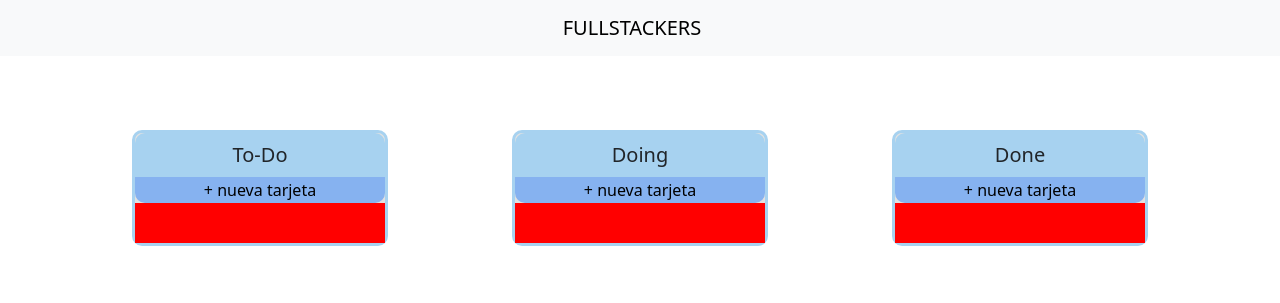
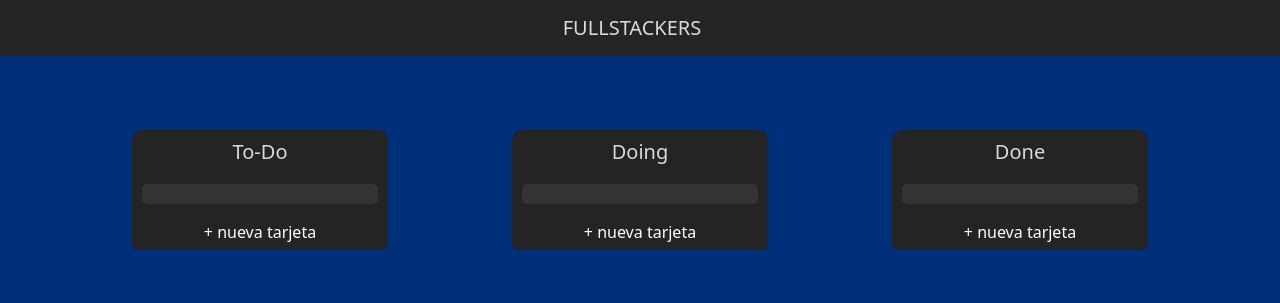
Before and after one commit to kevinsuoc/Fullstackers-Producto-1, a plain HTML site: page index.html in a window 1280 px wide. Drawn offline with nearby package versions, Linux system fonts and the light colour scheme.

Commit message:
Now tasks are created on the column you click from. Changed the colours to dark-mode

```diff
--- a/Scripts/Interfaz2.js
+++ b/Scripts/Interfaz2.js
@@ -1,4 +1,13 @@
 // INTERFAZ 2: Validación y creación de tareas
+
+const createTaskModal = document.getElementById("createTaskModal");
+
+let buttonColumnSource = null;
+
+createTaskModal.addEventListener("show.bs.modal", (event) => {
+    buttonColumnSource = event.relatedTarget.getAttribute("data-click-source");
+});
+
 const form = document.getElementById('taskForm');
 
 form.addEventListener('submit', function(event) {
@@ -43,7 +52,13 @@ form.addEventListener('submit', function(event) {
 
     // Si todo es válido, crear nueva tarea
     if (isValid) {
-        const taskList = document.getElementById('column1'); // Agregar a la primera columna
+        switch(buttonColumnSource){
+            case "todo": taskList = document.getElementById("todo-tasks"); break;
+            case "doing": taskList = document.getElementById("doing-tasks"); break;
+            case "done": taskList = document.getElementById("done-tasks"); break;
+            default: taskList = document.getElementById("todo-tasks");
+        }
+
         const newTask = document.createElement('div');
         newTask.className = 'task card p-2 mb-2';
         newTask.draggable = true;
@@ -69,6 +84,7 @@ form.addEventListener('submit', function(event) {
 
         // Cerrar modal
         const modal = bootstrap.Modal.getInstance(document.getElementById('addTaskModal'));
-        modal.hide();
+        if (modal)
+            modal.hide();
     }
 });
--- a/Scripts/Interfaz3.js
+++ b/Scripts/Interfaz3.js
@@ -28,7 +28,6 @@ ondrop = (event) => {
 
     // Searchs the tree upwards until it finds a "task" or tasks column, "tasks".
     while (dropTarget && !(dropTarget.classList.contains("tasks") || dropTarget.classList.contains("task"))) {
-        console.log(dropTarget);
         dropTarget = dropTarget.parentNode;
     }
 
@@ -85,22 +84,3 @@ document.getElementById('editTaskForm').addEventListener('submit', function(even
     const modal = bootstrap.Modal.getInstance(document.getElementById('editTaskModal'));
     modal.hide();
 });
-
-
-let columnToRename = '';
-
-function openRenameModal(columnId) {
-    columnToRename = columnId; // Almacenar la columna que se va a renombrar
-    const modal = new bootstrap.Modal(document.getElementById('renameColumnModal'));
-    modal.show();
-}
-
-document.getElementById('confirmRenameButton').addEventListener('click', function() {
-    const newColumnName = document.getElementById('newColumnName').value;
-    const columnElement = document.getElementById(columnToRename);
-    if (columnElement && newColumnName) {
-        columnElement.querySelector('h5').childNodes[0].nodeValue = newColumnName; // Cambiar el nombre de la columna
-    }
-    const modal = bootstrap.Modal.getInstance(document.getElementById('renameColumnModal'));
-    modal.hide();
-});
--- a/index.html
+++ b/index.html
@@ -9,19 +9,13 @@
 </head>
 
 <body>
-    <!-- Navbar: BS Component -->
-    <!-- bg-body-tertiary: BS color -->
-    <!-- container-fluid: width 100% -->
-    <!-- d-flex: makes flex -->
-    <!-- justify-content-center: flex center -->
-    <nav class="navbar bg-body-tertiary">
+    <nav class="navbar">
         <div class="container-fluid d-flex justify-content-center">
             <a class="navbar-brand">FULLSTACKERS</a>
         </div>
     </nav>
 
     <!-- Pantalla de Dashboard -->
-    <!-- mt-x: sets top margin -->
     <!--
     <div class="container mt-4 text-center">
         <h2>Dashboard</h2>
@@ -56,16 +50,8 @@
         </div>
     </div> -->
 
-    <!-- Botón para agregar nueva tarea -->
-    <!--
-    <div class="container mt-4 text-center">
-        <button type="button" class="btn btn-primary" data-bs-toggle="modal" data-bs-target="#addTaskModal">
-            Añadir Nueva Tarea
-        </button>
-    </div> -->
-
     <!-- Modal para agregar una nueva tarea -->
-    <div class="modal createTaskModal" tabindex="-1" aria-labelledby="createTaskModalLabel" aria-hidden="true">
+    <div class="modal" id="createTaskModal" tabindex="-1" aria-labelledby="createTaskModalLabel" aria-hidden="true">
         <div class="modal-dialog">
             <div class="modal-content">
                 <div class="modal-header">
@@ -102,8 +88,7 @@
     </div>
 
 
-     <!-- Modal de Confirmación de Eliminación -->
-    <!--
+    <!-- Modal de Confirmación de Eliminación -->
     <div class="modal fade" id="confirmDeleteModal" tabindex="-1" aria-labelledby="confirmDeleteModalLabel" aria-hidden="true">
         <div class="modal-dialog">
             <div class="modal-content">
@@ -120,10 +105,9 @@
                 </div>
             </div>
         </div>
-    </div> -->
+    </div>
 
     <!-- Modal para editar una tarea existente -->
-    <!--
     <div class="modal fade" id="editTaskModal" tabindex="-1" aria-labelledby="editTaskModalLabel" aria-hidden="true">
         <div class="modal-dialog">
             <div class="modal-content">
@@ -158,54 +142,34 @@
                 </div>
             </div>
         </div>
-    </div> -->
+    </div>
 
     <!-- Contenedor de columnas -->
     <div class="container mt-4">
         <div class="row">
-            <div class="col" id="column1">
+            <div class="col">
                 <div class="column">
                     <h5 class="column-name">To-Do</h5>
-                    <button type="button" class="create-task-button" data-bs-toggle="modal" data-bs-target=".createTaskModal">+ nueva tarjeta</button>
-                    <div class="tasks"></div>
+                    <div class="tasks" id="todo-tasks"></div>
+                    <button type="button" class="create-task-button btn btn-primary" data-click-source="todo" data-bs-toggle="modal" data-bs-target="#createTaskModal">+ nueva tarjeta</button>
                 </div>
             </div>
-            <div class="col" id="column2">
+            <div class="col">
                 <div class="column">
                     <h5 class="column-name">Doing</h5>
-                    <button type="button" class="create-task-button" data-bs-toggle="modal" data-bs-target=".createTaskModal">+ nueva tarjeta</button>
-                    <div class="tasks"></div>
+                    <div class="tasks" id="doing-tasks"></div>
+                    <button type="button" class="create-task-button btn btn-primary" data-click-source="doing" data-bs-toggle="modal" data-bs-target="#createTaskModal">+ nueva tarjeta</button>
                 </div>
             </div>
-            <div class="col" id="column3">
+            <div class="col">
                 <div class="column">
                     <h5 class="column-name">Done</h5>
-                    <button type="button" class="create-task-button" data-bs-toggle="modal" data-bs-target=".createTaskModal">+ nueva tarjeta</button>
-                    <div class="tasks"></div>
+                    <div class="tasks" id="done-tasks"></div>
+                    <button type="button" class="create-task-button btn btn-primary" data-click-source="done" data-bs-toggle="modal" data-bs-target="#createTaskModal">+ nueva tarjeta</button>
                 </div>
             </div>
         </div>
     </div>
-
-    <!-- Modal para renombrar columna -->
-    <!--
-    <div class="modal fade" id="renameColumnModal" tabindex="-1" aria-labelledby="renameColumnModalLabel" aria-hidden="true">
-        <div class="modal-dialog">
-            <div class="modal-content">
-                <div class="modal-header">
-                    <h5 class="modal-title" id="renameColumnModalLabel">Renombrar Columna</h5>
-                    <button type="button" class="btn-close" data-bs-dismiss="modal" aria-label="Close"></button>
-                </div>
-                <div class="modal-body">
-                    <input type="text" id="newColumnName" class="form-control" placeholder="Nuevo nombre de columna">
-                </div>
-                <div class="modal-footer">
-                    <button type="button" class="btn btn-secondary" data-bs-dismiss="modal">Cancelar</button>
-                    <button type="button" class="btn btn-primary" id="confirmRenameButton">Renombrar</button>
-                </div>
-            </div>
-        </div>
-    </div> -->
 
     <script src="Scripts/Interfaz1.js"></script>
     <script src="Scripts/Interfaz2.js"></script>
--- a/style.css
+++ b/style.css
@@ -1,21 +1,36 @@
+:root{
+    --task-button-color: #242424;
+    --task-color: #00ffff;
+    --task-hover-color: #0056b3;
+    --background-color-main: #002f7a;
+    --background-color-secondary: #242424;
+    --background-color-secondary-light: #333333;
+    --typography-color-main: #dadada;
+}
 
 /* Temporary black  */
 body {
-    background-color: #ffffff;
+    background-color: var(--background-color-main);
+}
+
+.navbar{
+    background-color: var(--background-color-secondary);
+}
+
+.navbar-brand{
+    color: var(--typography-color-main);
 }
 
 .column {
-    border: 3px solid rgb(167, 210, 240);
-    background-color: #e1e1e1;
+    border: 3px solid var(--border-color-column);
+    background-color: var(--background-color-secondary);
     border-radius: 10px;
     margin: 50px;
     padding: 0;
 }
 
 .column-name {
-    background-color: rgb(167, 210, 240);
-    border-top-left-radius: 10px;
-    border-top-right-radius: 10px;
+    color: var(--typography-color-main);
     width: 100%;
     padding: 10px;
     text-align: center;
@@ -23,15 +38,13 @@ body {
 }
 
 .create-task-button {
-    border: 0px;
-    background-color: #86b2f0;
+    border: 0;
+    background-color: var(--task-button-color);
     width: 100%;
-    border-bottom-left-radius: 10px;
-    border-bottom-right-radius: 10px;
 }
 
 .task {
-    background-color: #00ffff;
+    background-color: var(--task-color);
     color: white;
     padding: 20px;
     margin: 5px 0;
@@ -40,9 +53,12 @@ body {
 }
 
 .tasks{
-    background-color: red;
-    padding: 20px;
+    border: 10px solid var(--background-color-secondary);
+    border-radius: 15px;
+    background-color: var(--background-color-secondary-light);
+    padding: 10px;
 }
+
 .task:hover {
-    background-color: #0056b3;
+    background-color: var(--task-hover-color);
 }
```
